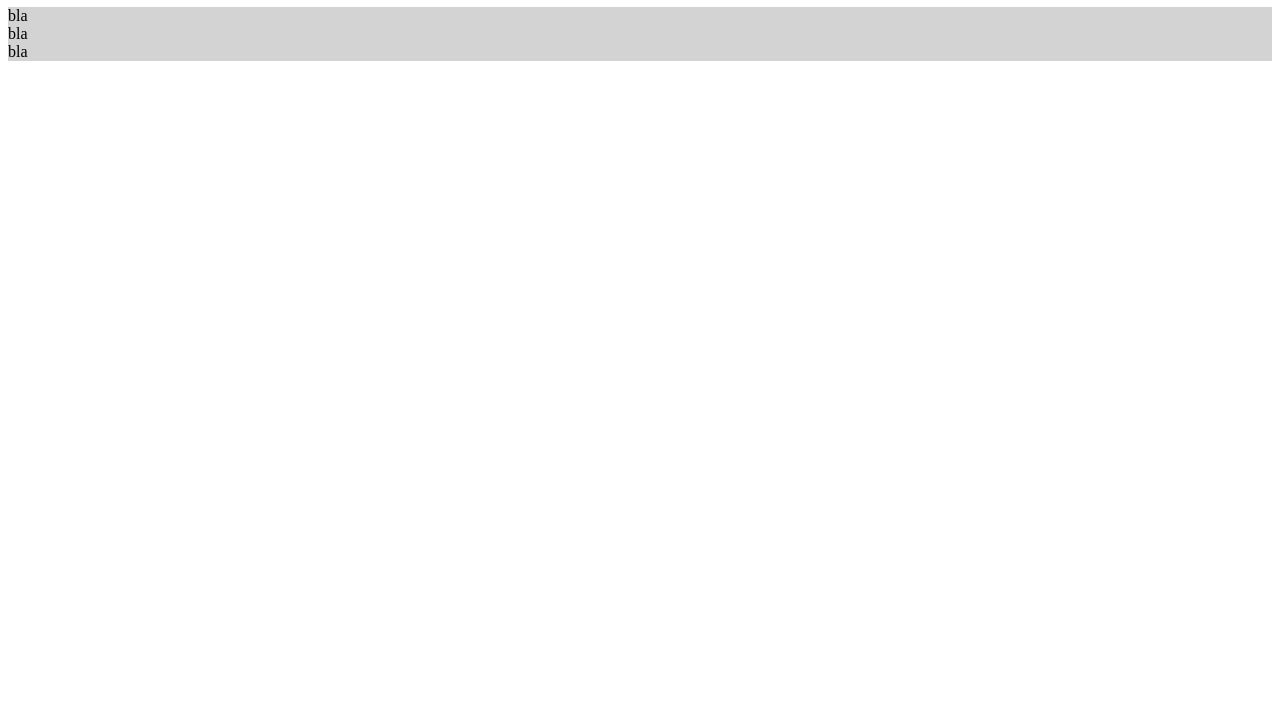
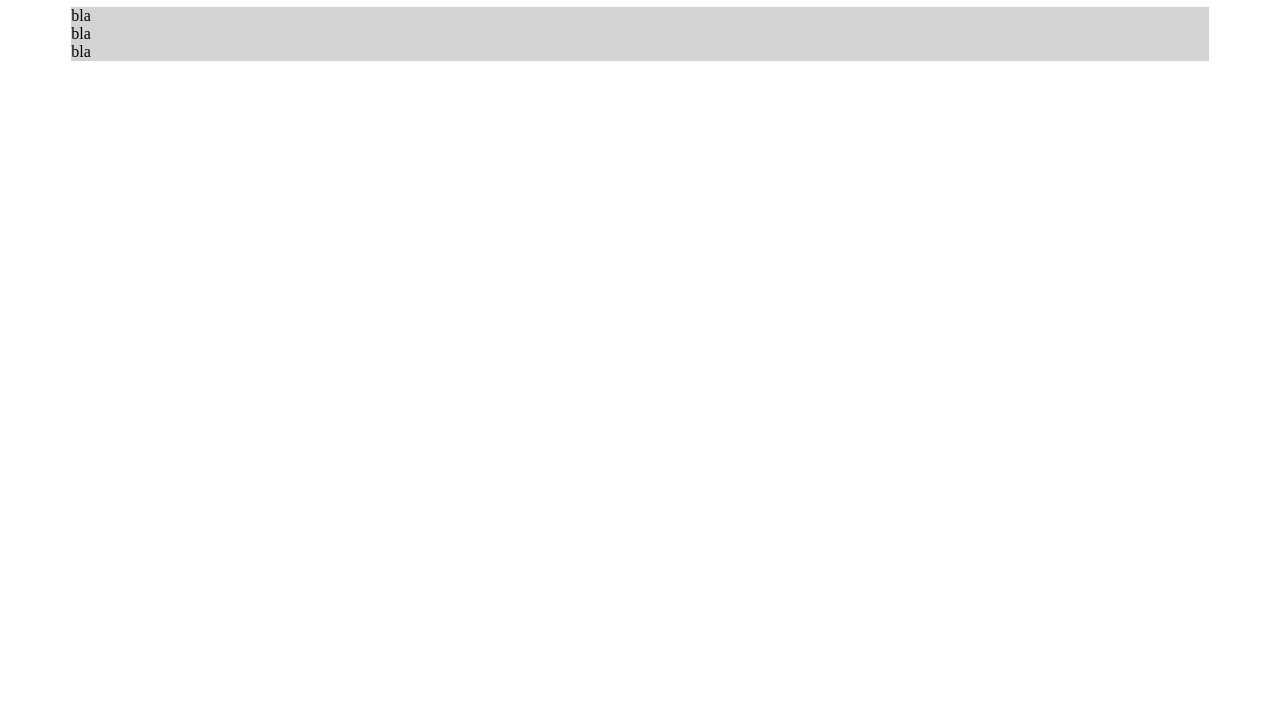
Before and after one commit to bl4ck0ut1988/html.css.js.coursera, a plain HTML site: page coding_assignment_module_2/index.html in a window 1280 px wide. Shown: the part 73-800 px from the top of the page. Drawn offline with Linux system fonts and the light colour scheme.

Commit message:
add styling for sections

```diff
--- a/coding_assignment_module_2/css/style.css
+++ b/coding_assignment_module_2/css/style.css
@@ -4,6 +4,9 @@
 
 section {
 	background-color: lightgrey;
+	width: 90%;
+	margin-left: auto;
+	margin-right: auto;
 }
 
 @media (max-width: 992px) {
```
